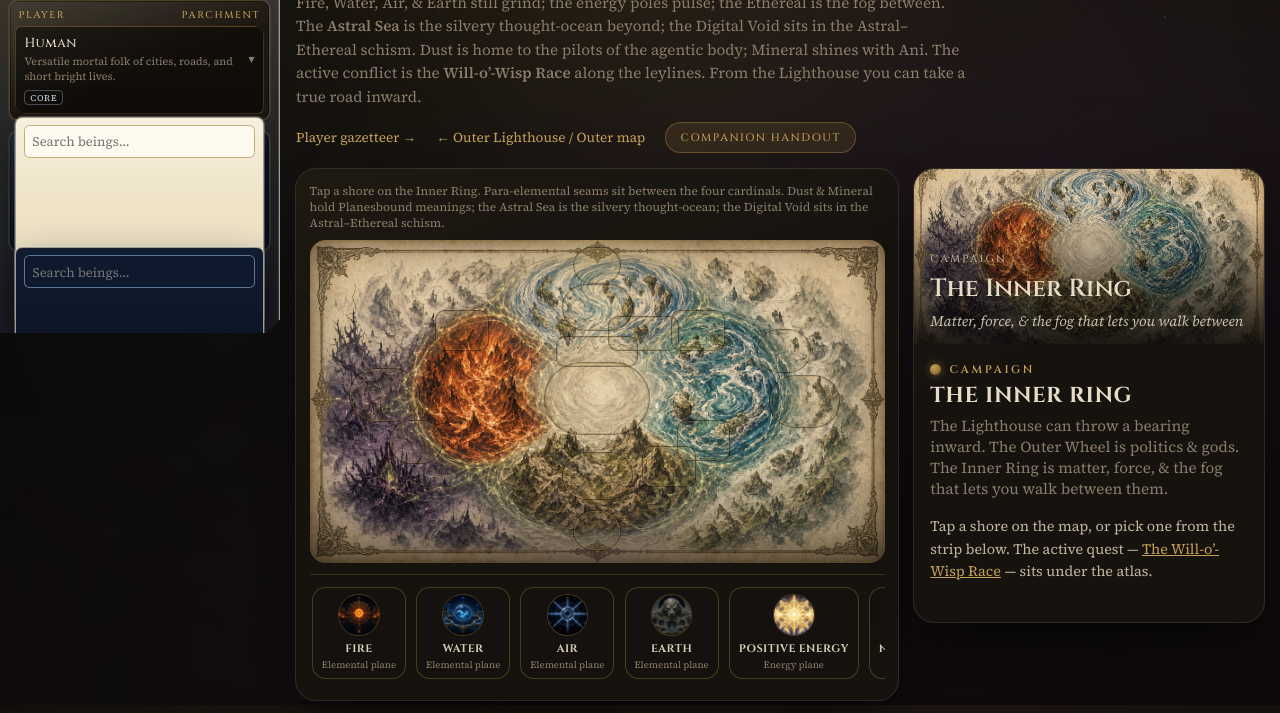
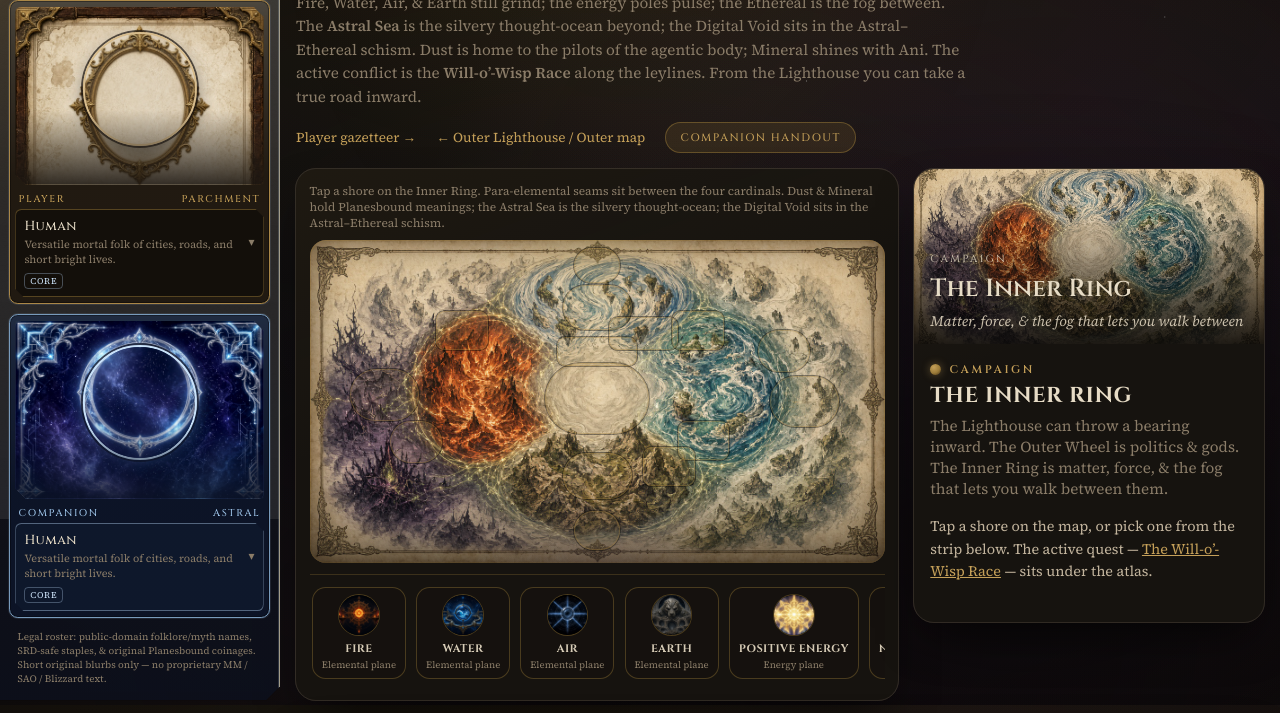
Before and after one commit to agunnari40-commits/planesbound, a plain HTML site: page index.html in a window 1280 px wide. Shown: the part 95-808 px from the top of the page. Drawn offline with Linux system fonts and the light colour scheme.

Commit message:
fix: Bugbot roster UX + PAS-5 player/companion screen art
Close being lists with [hidden]/data-open=false] over flex; capture
pointer only after drag threshold so row taps select; narrow companion
roster matcher so Will-o’-Wisp Race and travel asks get plane counsel.

Wire distinct parchment player-screen and astral companion-screen art
into the left Beings Roster cards and companion modal panes.

Co-authored-by: agunnari40-commits <agunnari40-commits@users.noreply.github.com>

```diff
--- a/index.html
+++ b/index.html
@@ -458,14 +458,14 @@
     }
     .companion-pane--notes {
       background:
-        linear-gradient(180deg, color-mix(in oklab, #fffaf0 55%, transparent), color-mix(in oklab, #f3e8cf 35%, transparent)),
-        url("art/companion-parchment.png") center / cover no-repeat;
+        linear-gradient(180deg, color-mix(in oklab, #fffaf0 72%, transparent) 0%, color-mix(in oklab, #f3e8cf 58%, transparent) 45%, color-mix(in oklab, #efe4c8 70%, transparent)),
+        url("art/player-screen.png") center top / cover no-repeat;
       color: #2a2218;
     }
     .companion-pane--si {
       background:
-        linear-gradient(180deg, color-mix(in oklab, #0b1224 55%, transparent), color-mix(in oklab, #152038 42%, transparent)),
-        url("art/companion-astral-panel.png") center / cover no-repeat;
+        linear-gradient(180deg, color-mix(in oklab, #0b1224 68%, transparent) 0%, color-mix(in oklab, #152038 55%, transparent) 50%, color-mix(in oklab, #0b1224 72%, transparent)),
+        url("art/companion-screen.png") center top / cover no-repeat;
       color: #e8eef8;
     }
     .companion-pane + .companion-pane {
@@ -655,21 +655,92 @@
       border-radius: .55rem;
       overflow: visible;
       position: relative;
+      isolation: isolate;
       box-shadow:
         inset 0 0 0 1px color-mix(in oklab, #000 35%, transparent),
         0 0 0 1px color-mix(in oklab, var(--astral) 12%, transparent);
     }
     .being-card--player {
-      background:
-        linear-gradient(160deg, color-mix(in oklab, #f3e8cf 18%, transparent), transparent 55%),
+      border-color: color-mix(in oklab, #c5a059 55%, #8a6a32);
+      background:
+        linear-gradient(180deg, color-mix(in oklab, #f7f0df 22%, transparent), color-mix(in oklab, #1a1510 78%, #3a2a12) 58%),
         color-mix(in oklab, #1a1510 92%, #3a2a12);
     }
     .being-card--companion {
-      background:
-        linear-gradient(160deg, color-mix(in oklab, var(--astral) 16%, transparent), transparent 55%),
+      border-color: color-mix(in oklab, #9ec4e8 45%, #5a7a9a);
+      background:
+        linear-gradient(180deg, color-mix(in oklab, #9ec4e8 14%, transparent), color-mix(in oklab, #0b1224 88%, #152038) 58%),
         color-mix(in oklab, #0b1224 92%, #152038);
     }
+    .being-screen {
+      position: relative;
+      margin: .35rem .35rem 0;
+      border-radius: .4rem;
+      overflow: hidden;
+      aspect-ratio: 3 / 2.15;
+      clip-path: polygon(0 0, calc(100% - 10px) 0, 100% 10px, 100% 100%, 10px 100%, 0 calc(100% - 10px));
+      box-shadow:
+        inset 0 0 0 1px color-mix(in oklab, #fff 12%, transparent),
+        0 0 0 1px color-mix(in oklab, #000 40%, transparent);
+    }
+    .being-screen-art {
+      display: block;
+      width: 100%;
+      height: 100%;
+      object-fit: cover;
+      object-position: center top;
+      filter: saturate(1.05) contrast(1.04);
+    }
+    .being-card--player .being-screen {
+      box-shadow:
+        inset 0 0 0 1px color-mix(in oklab, #c5a059 35%, transparent),
+        0 0 18px color-mix(in oklab, #c5a059 12%, transparent);
+    }
+    .being-card--companion .being-screen {
+      box-shadow:
+        inset 0 0 0 1px color-mix(in oklab, #9ec4e8 40%, transparent),
+        0 0 22px color-mix(in oklab, #7eb0c8 18%, transparent);
+    }
+    .being-portrait {
+      position: absolute;
+      left: 50%;
+      top: 46%;
+      translate: -50% -50%;
+      width: min(46%, 7.2rem);
+      aspect-ratio: 1;
+      border-radius: 50%;
+      overflow: hidden;
+      pointer-events: none;
+      border: 2px solid color-mix(in oklab, #c5a059 70%, #fff);
+      box-shadow:
+        0 0 0 2px color-mix(in oklab, #1a1510 70%, transparent),
+        0 8px 18px color-mix(in oklab, #000 45%, transparent);
+    }
+    .being-card--companion .being-portrait {
+      border-color: color-mix(in oklab, #d7ecff 75%, #9ec4e8);
+      box-shadow:
+        0 0 0 2px color-mix(in oklab, #0b1224 75%, transparent),
+        0 0 18px color-mix(in oklab, #9ec4e8 35%, transparent);
+    }
+    .being-portrait img {
+      width: 100%;
+      height: 100%;
+      object-fit: cover;
+      display: block;
+    }
+    .being-screen-fade {
+      position: absolute;
+      inset: auto 0 0;
+      height: 42%;
+      background: linear-gradient(180deg, transparent, color-mix(in oklab, #1a1510 88%, transparent));
+      pointer-events: none;
+    }
+    .being-card--companion .being-screen-fade {
+      background: linear-gradient(180deg, transparent, color-mix(in oklab, #0b1224 90%, transparent));
+    }
     .being-card .card-label {
+      position: relative;
+      z-index: 1;
       display: flex; align-items: center; justify-content: space-between;
       padding: .45rem .55rem .2rem;
       font-family: Cinzel, serif;
@@ -755,6 +826,10 @@
       max-height: min(52vh, 420px);
       display: flex;
       flex-direction: column;
+    }
+    .being-list[hidden],
+    .being-list[data-open="false"] {
+      display: none !important;
     }
     .being-card--companion .being-list {
       background:
@@ -884,6 +959,13 @@
     </div>
     <div class="races-stack">
       <div class="being-card being-card--player">
+        <div class="being-screen" aria-hidden="true">
+          <img class="being-screen-art" src="art/player-screen.png" alt="" width="540" height="720" decoding="async" />
+          <div class="being-portrait">
+            <img id="playerBeingPortrait" src="art/player-portrait-plate.png" alt="" width="320" height="226" decoding="async" />
+          </div>
+          <div class="being-screen-fade"></div>
+        </div>
         <div class="card-label"><span>Player</span><span>Parchment</span></div>
         <button type="button" class="being-toggle" id="playerBeingToggle" aria-haspopup="listbox" aria-expanded="false" aria-controls="playerBeingList">
           <span class="pick-name" id="playerBeingName">Human</span>
@@ -901,6 +983,13 @@
         </div>
       </div>
       <div class="being-card being-card--companion">
+        <div class="being-screen" aria-hidden="true">
+          <img class="being-screen-art" src="art/companion-screen.png" alt="" width="540" height="720" decoding="async" />
+          <div class="being-portrait">
+            <img id="companionBeingPortrait" src="art/companion-portrait-plate.png" alt="" width="320" height="226" decoding="async" />
+          </div>
+          <div class="being-screen-fade"></div>
+        </div>
         <div class="card-label"><span>Companion</span><span>Astral</span></div>
         <button type="button" class="being-toggle" id="companionBeingToggle" aria-haspopup="listbox" aria-expanded="false" aria-controls="companionBeingList">
           <span class="pick-name" id="companionBeingName">Human</span>
@@ -1324,7 +1413,15 @@ const planes = [
       const q = question.toLowerCase();
       const p = currentPlane();
       const beingsApi = window.PlanesboundBeings;
-      if (/\b(race|being|player|companion|who am i|what am i)\b/.test(q) && beingsApi) {
+      // Roster only when clearly asking about selected beings / the Beings Roster
+      // (not "Will-o’-Wisp Race", plane "companion", or generic race keywords)
+      const rosterAsk =
+        /\b(who am i|what am i)\b/.test(q) ||
+        /\b(my|selected|current)\s+(player\s+|companion\s+)?(being|race|species)\b/.test(q) ||
+        /\b(player|companion)\s+being\b/.test(q) ||
+        /\bbeings?\s+roster\b/.test(q) ||
+        /\bwhat\s+(being|race|species)\s+(am i|did i|have i|is selected)\b/.test(q);
+      if (beingsApi && rosterAsk) {
         const pl = beingsApi.getPlayer();
         const co = beingsApi.getCompanion();
         return `Player being: ${pl.name} (${pl.tradition}) — ${pl.line} Companion being: ${co.name} (${co.tradition}) — ${co.line} Change either from the left Beings Roster.`;
--- a/races-menu.js
+++ b/races-menu.js
@@ -46,9 +46,15 @@
       const nameEl = document.getElementById(`${role}BeingName`);
       const lineEl = document.getElementById(`${role}BeingLine`);
       const tagEl = document.getElementById(`${role}BeingTag`);
+      const portrait = document.getElementById(`${role}BeingPortrait`);
       if (nameEl) nameEl.textContent = b.name;
       if (lineEl) lineEl.textContent = b.line;
       if (tagEl) tagEl.textContent = b.tradition;
+      if (portrait) {
+        portrait.alt = `${b.name} portrait plate`;
+        portrait.dataset.being = b.id;
+        portrait.dataset.tradition = b.tradition;
+      }
     });
   }
 
@@ -154,39 +160,63 @@
       { passive: true }
     );
 
-    // Drag-to-scroll feel
+    // Drag-to-scroll only after movement; never capture on plain tap (keeps row clicks)
+    const DRAG_THRESHOLD = 6;
+    let pointerActive = false;
     let dragging = false;
     let startY = 0;
     let startScroll = 0;
+    let pointerId = null;
+
     viewport?.addEventListener("pointerdown", (e) => {
       if (e.button !== 0) return;
-      dragging = true;
+      pointerActive = true;
+      dragging = false;
       startY = e.clientY;
       startScroll = viewport.scrollTop;
-      viewport.setPointerCapture(e.pointerId);
-      viewport.classList.add("is-dragging");
+      pointerId = e.pointerId;
     });
     viewport?.addEventListener("pointermove", (e) => {
-      if (!dragging) return;
-      viewport.scrollTop = startScroll - (e.clientY - startY);
+      if (!pointerActive || e.pointerId !== pointerId) return;
+      const dy = e.clientY - startY;
+      if (!dragging && Math.abs(dy) >= DRAG_THRESHOLD) {
+        dragging = true;
+        viewport.setPointerCapture(e.pointerId);
+        viewport.classList.add("is-dragging");
+      }
+      if (dragging) {
+        viewport.scrollTop = startScroll - dy;
+      }
     });
+    let suppressClick = false;
     const endDrag = (e) => {
-      if (!dragging) return;
+      if (!pointerActive || (pointerId != null && e.pointerId !== pointerId)) return;
+      const wasDragging = dragging;
+      pointerActive = false;
       dragging = false;
+      pointerId = null;
       viewport.classList.remove("is-dragging");
-      try {
-        viewport.releasePointerCapture(e.pointerId);
-      } catch (_) {
-        /* ignore */
+      if (wasDragging) {
+        suppressClick = true;
+        try {
+          viewport.releasePointerCapture(e.pointerId);
+        } catch (_) {
+          /* ignore */
+        }
       }
     };
     viewport?.addEventListener("pointerup", endDrag);
     viewport?.addEventListener("pointercancel", endDrag);
 
     list?.addEventListener("click", (e) => {
+      if (suppressClick) {
+        suppressClick = false;
+        return;
+      }
       const row = e.target.closest(".being-row");
       if (!row) return;
       pick(row.dataset.role, row.dataset.id);
+      setListOpen(row.dataset.role || role, false);
     });
   }
 
```
Also changed, not shown: art/companion-portrait-plate.png (added), art/companion-screen.png (added), art/player-portrait-plate.png (added), art/player-screen.png (added), 1 other file.
